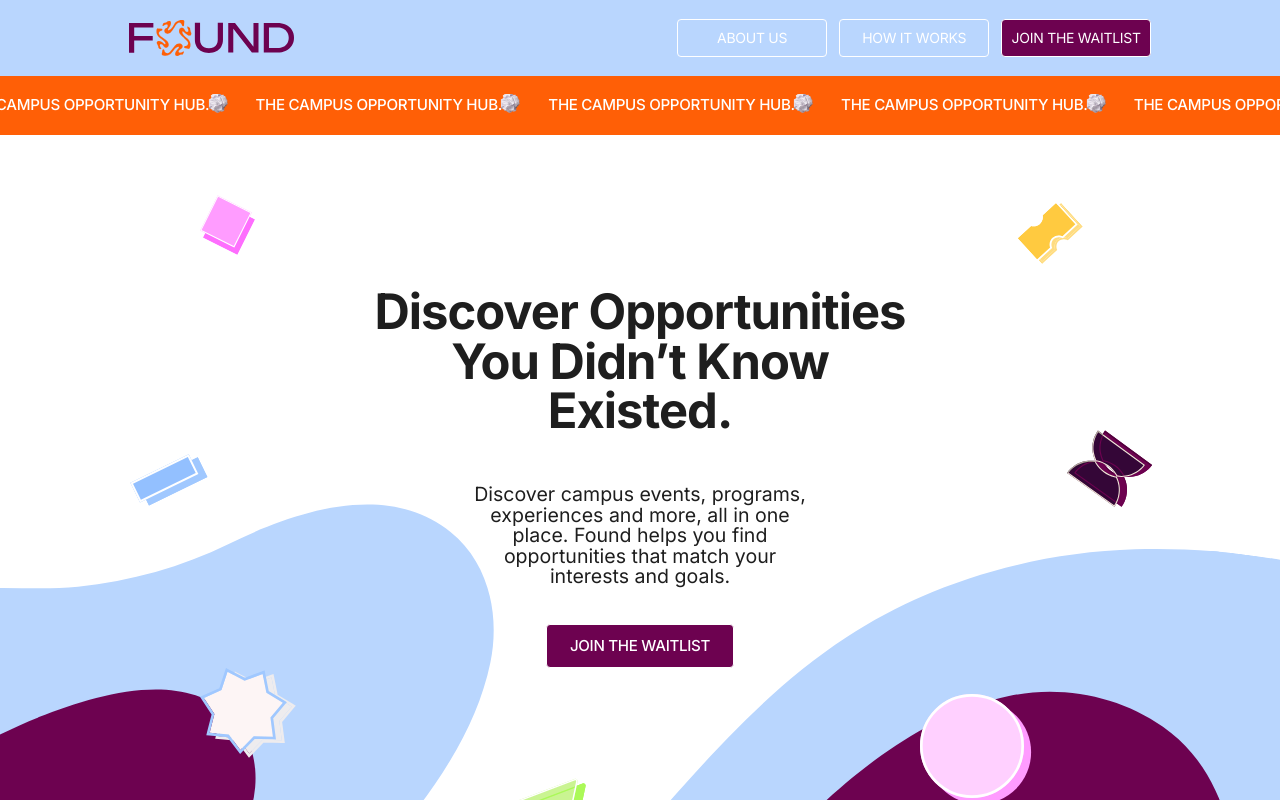
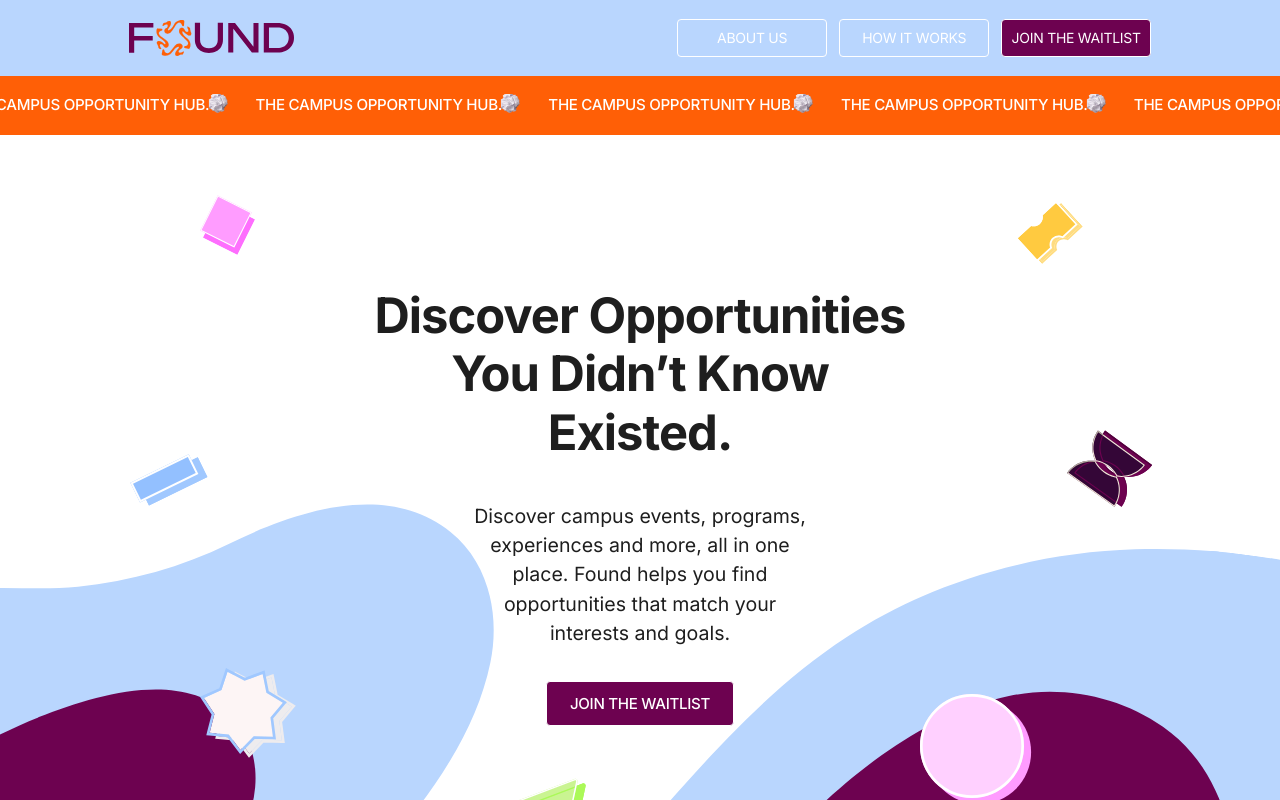
Before and after one commit to found0000/found, a React (Vite) app: page / in a window 1280 px wide. Shown: the top 800 px of the page. Built offline with nearby package versions, Linux system fonts and the light colour scheme.

Commit message:
Increase hero heading and subtitle line spacing

```diff
--- a/src/components/Hero.jsx
+++ b/src/components/Hero.jsx
@@ -131,17 +131,17 @@ const Hero = () => {
 
         {/* Intro */}
         <div className="absolute left-1/2 -translate-x-1/2 flex flex-col items-center text-center top-[calc(102*var(--m))] w-[calc(381*var(--m))] lg:top-[calc(171*var(--u))] lg:w-[calc(630*var(--u))]">
-          <h1 className="opsz-28 font-bold capitalize tracking-[-0.02em] text-brand-ink text-[length:calc(32*var(--m))] leading-[calc(33*var(--m))] lg:text-[length:calc(55*var(--u))] lg:leading-[1.02]">
+          <h1 className="opsz-28 font-bold capitalize tracking-[-0.02em] text-brand-ink text-[length:calc(32*var(--m))] leading-[1.2] lg:text-[length:calc(55*var(--u))] lg:leading-[1.2]">
             Discover opportunities you didn&rsquo;t know existed.
           </h1>
-          <p className="lg-opsz-28 text-brand-ink tracking-[-0.02em] mt-[calc(33*var(--m))] w-[calc(300*var(--m))] text-[length:calc(17*var(--m))] leading-[calc(17*var(--m))] lg:mt-[calc(54*var(--u))] lg:w-[calc(381*var(--u))] lg:text-[length:calc(22*var(--u))] lg:leading-[1.045] lg:tracking-normal">
+          <p className="lg-opsz-28 text-brand-ink tracking-[-0.02em] mt-[calc(26*var(--m))] w-[calc(300*var(--m))] text-[length:calc(17*var(--m))] leading-[1.5] lg:mt-[calc(44*var(--u))] lg:w-[calc(381*var(--u))] lg:text-[length:calc(22*var(--u))] lg:leading-[1.5] lg:tracking-normal">
             Discover campus events, programs, experiences and more, all in one place. Found helps you find opportunities that
             match your interests and goals.
           </p>
           <Button
             tone="purple"
             onClick={scrollToWaitlist}
-            className="opsz-28 font-medium h-[calc(37*var(--m))] text-[length:calc(14*var(--m))] tracking-[-0.02em] mt-[calc(32*var(--m))] w-[calc(139*var(--m))] border-brand-purple lg:mt-[calc(42*var(--u))] lg:w-[calc(212*var(--u))] lg:h-[calc(50*var(--u))] lg:text-[length:calc(17*var(--u))]"
+            className="opsz-28 font-medium h-[calc(37*var(--m))] text-[length:calc(14*var(--m))] tracking-[-0.02em] mt-[calc(28*var(--m))] w-[calc(139*var(--m))] border-brand-purple lg:mt-[calc(37*var(--u))] lg:w-[calc(212*var(--u))] lg:h-[calc(50*var(--u))] lg:text-[length:calc(17*var(--u))]"
           >
             JOIN THE WAITLIST
           </Button>
```
